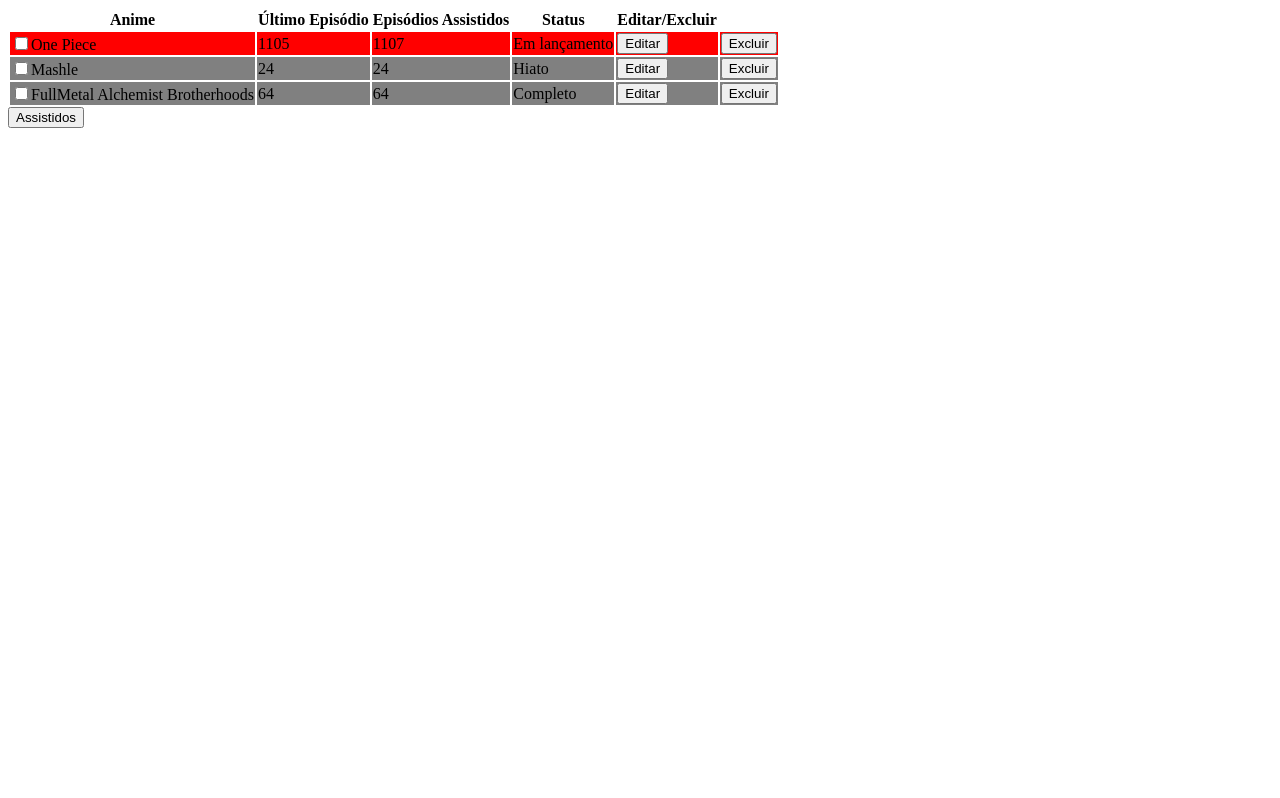
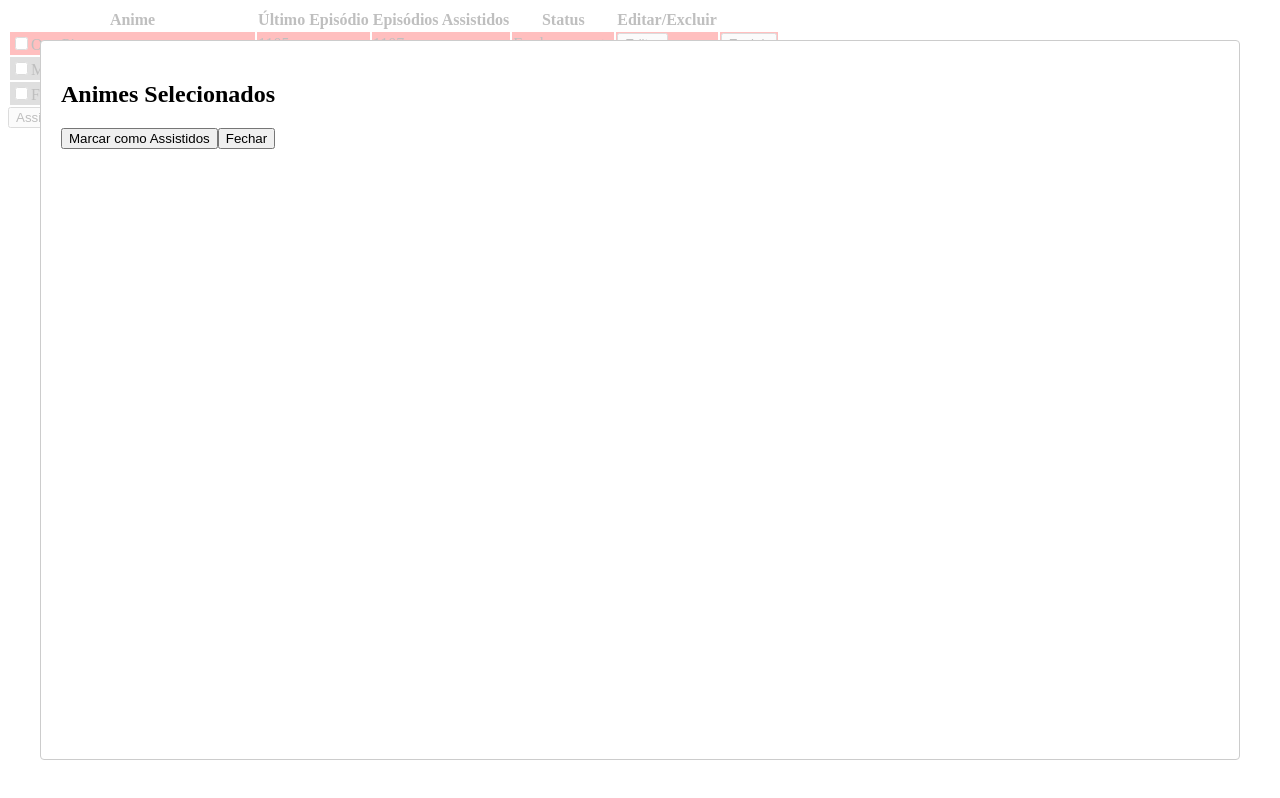
Before and after one commit to jefersongjr/anime-check-list, a React (Vite) app in the folder frontend/: page / in a window 1280 px wide. Both pictures are taken after a click on the button "Assistidos". Built offline with nearby package versions, Linux system fonts and the light colour scheme.

Commit message:
feat :spakles: criando um pop up que liste os animes selecionados e valide os animes marcados

```diff
--- a/frontend/src/pages/AnimeList.jsx
+++ b/frontend/src/pages/AnimeList.jsx
@@ -1,4 +1,5 @@
 import { useState } from 'react';
+import Modal from 'react-modal';
 import animesData from '../db/animes';
 import '../style/AnimeList.css';
 
@@ -6,6 +7,7 @@
   const [onEdit, setOnEdit] = useState(null);
   const [animes, setAnimes] = useState(animesData);
   const [selectedAnimes, setSelectedAnimes] = useState([]);
+  const [isModalOpen, setIsModalOpen] = useState(false);
 
   const handleCheckboxClick = (animeId) => {
     setSelectedAnimes((prevSelectedAnimes) => {
@@ -35,6 +37,14 @@
     setAnimes((prevAnimes) => prevAnimes.filter((anime) => anime.id !== animeId));
   };
 
+  const openModal = () => {
+    setIsModalOpen(true);
+  };
+
+  const closeModal = () => {
+    setIsModalOpen(false);
+  };
+
   const handleMarkAsWatched = () => {
     setAnimes((prevAnimes) => (
       prevAnimes.map((anime) => (
@@ -44,6 +54,7 @@
       ))
     ));
     setSelectedAnimes([]);
+    closeModal();
   };
 
   const applyBackgroundColor = (anime) => {
@@ -141,9 +152,23 @@
           ))}
         </tbody>
       </table>
-      <button onClick={ handleMarkAsWatched }>
+      <button onClick={ openModal }>
         Assistidos
       </button>
+      <Modal
+        isOpen={ isModalOpen }
+        onRequestClose={ closeModal }
+        contentLabel="Animes Assistidos"
+      >
+        <h2>Animes Selecionados</h2>
+        <ul>
+          {animes.filter((anime) => selectedAnimes.includes(anime.id)).map((anime) => (
+            <li key={ anime.id }>{anime.animeName}</li>
+          ))}
+        </ul>
+        <button onClick={ handleMarkAsWatched }>Marcar como Assistidos</button>
+        <button onClick={ closeModal }>Fechar</button>
+      </Modal>
     </section>
   );
 }
```
